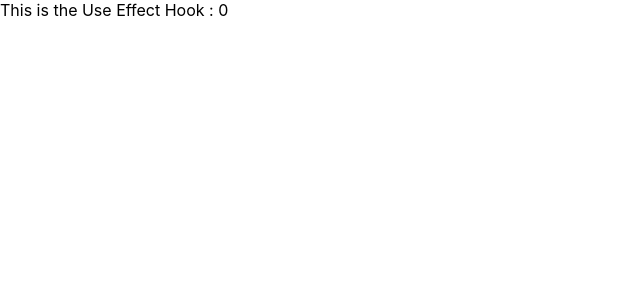
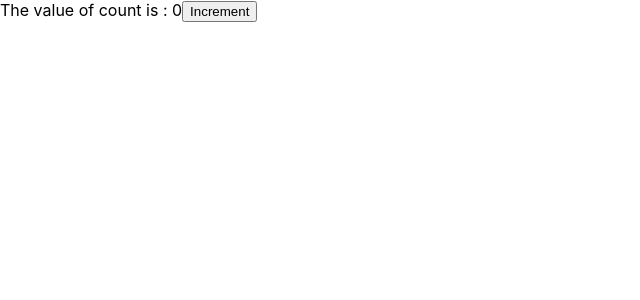
Before and after one commit to engineersubhadip/REACT, a React (Create React App) app in the folder Class-1/my-app/: page / in a window 1280 px wide. Shown: the top 300 px of the page, without its empty margins (0-640 px from the left). Built offline with nearby package versions, Linux system fonts and the light colour scheme.

Commit message:
Explained when Mounting and Update happens

```diff
--- a/Class-1/my-app/src/Components/UseEffect.js
+++ b/Class-1/my-app/src/Components/UseEffect.js
@@ -1,6 +1,29 @@
+import { useEffect, useState } from "react";
+
 let UseEffect = function(){
+    let [count,setCount] = useState(0);
+
+    let valInc = function(){
+        setCount(count+1);
+    }
+
+    useEffect(function cb1(){
+        console.log("This is to be printed in the Mounting Phase");
+    },[]);
+
+    // * cb1 -> will be executed when the component renders for the first time in the UI.
+
+    useEffect(function cb2(){
+        console.log("This is to be printed in the Mounting and Update Phase");
+    },[count]);
+
+    // * cb2 -> will be executed when the component renders for the first time in the UI and when STATE Changes.
+
     return(
-        <div>This is the Use Effect Hook : 0</div>
+        <div>The value of count is : {count}
+        <button onClick={valInc}>Increment</button>
+        </div>
+
     )
 }
 
```
